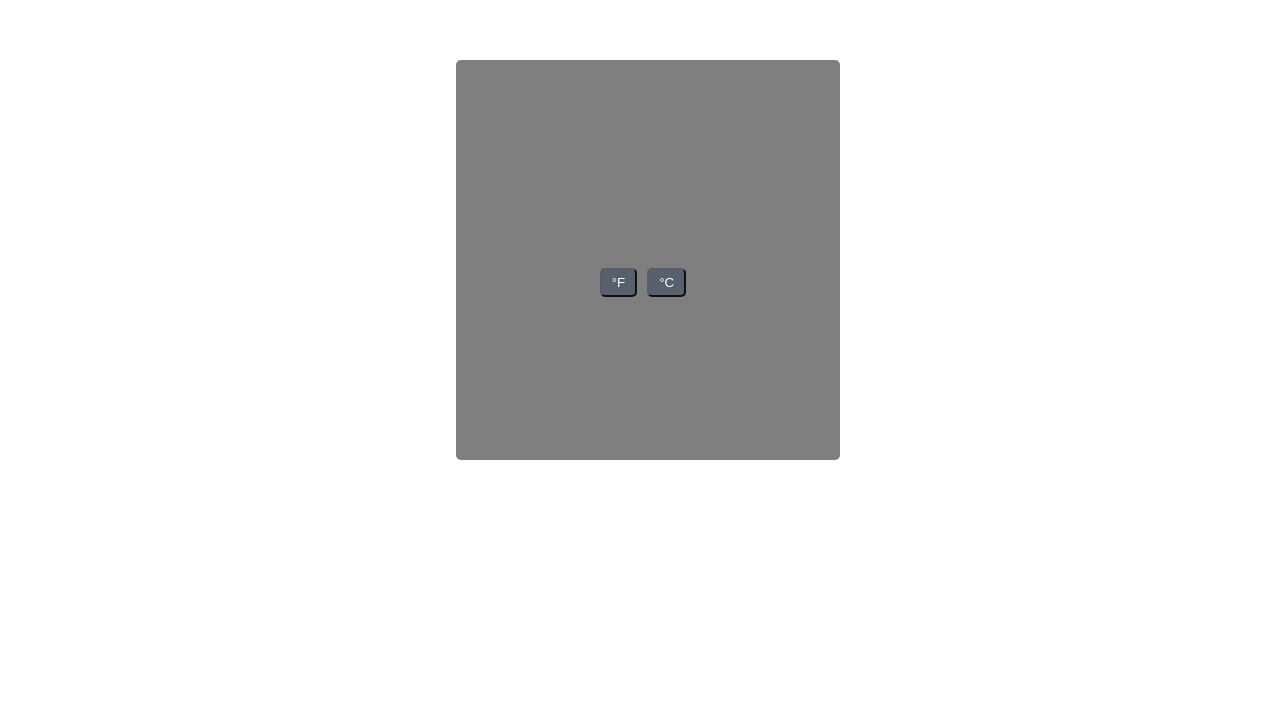
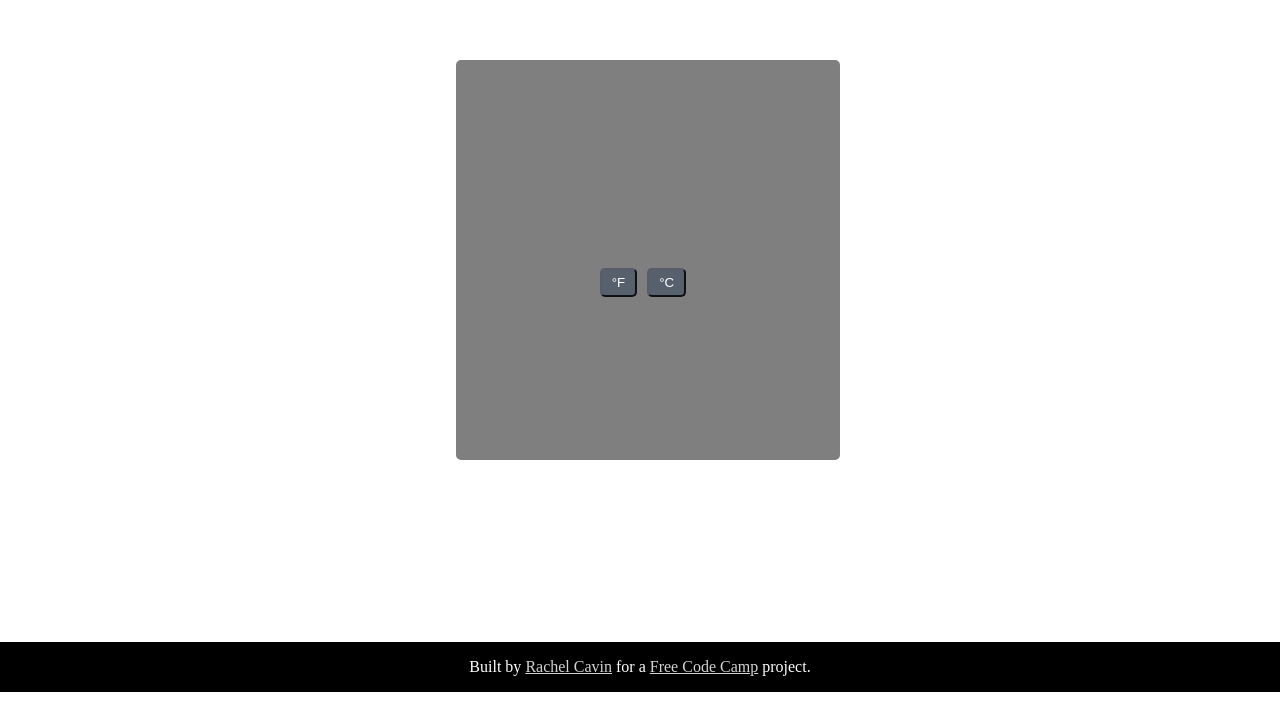
Before and after one commit to Rmcavin/FCC_Weather_App, a plain HTML site: page index.html in a window 1280 px wide. Shown: the part 108-816 px from the top of the page. Drawn offline with nearby package versions, Linux system fonts and the light colour scheme; a web font is replaced by a local one.

Commit message:
added footer

```diff
--- a/index.html
+++ b/index.html
@@ -17,5 +17,9 @@
     <button class = "button" id = "Fahrenheit" > °F </button><button class = "button" id = "Celsius">°C</button>
     </div>
     </div>
+  </div>
+</div>
+
 
 </body>
+<div class = "footer"><p>Built by <a href = "http://rmcavin.github.io" >Rachel Cavin</a> for a <a href = "http://freecodecamp.com">Free Code Camp</a> project.<p></div>
--- a/style.css
+++ b/style.css
@@ -51,6 +51,24 @@ body {
   border-radius: 5px;
 }
 
+.footer {
+  text-align: center;
+  color: white;
+  background-color: black;
+  position: absolute;
+  margin-top: 30px;
+  bottom: 0;
+  right: 0;
+  left: 0;
+  padding: 0;
+}
+
+p {
+  padding: 0;
+}
+a {
+  color: lightgrey;
+}
 @media all and (max-width: 500px) {
   .weatherBox {
     width: 50%;
```
